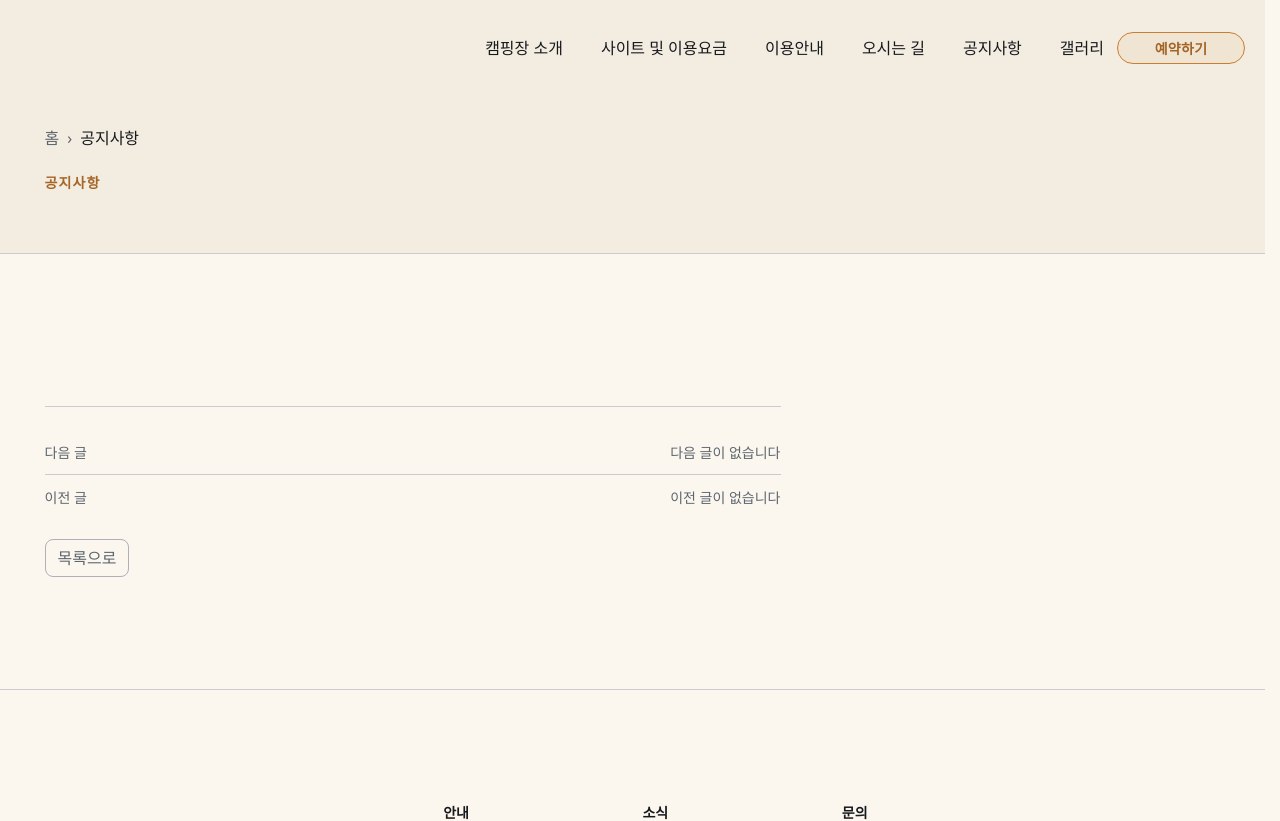
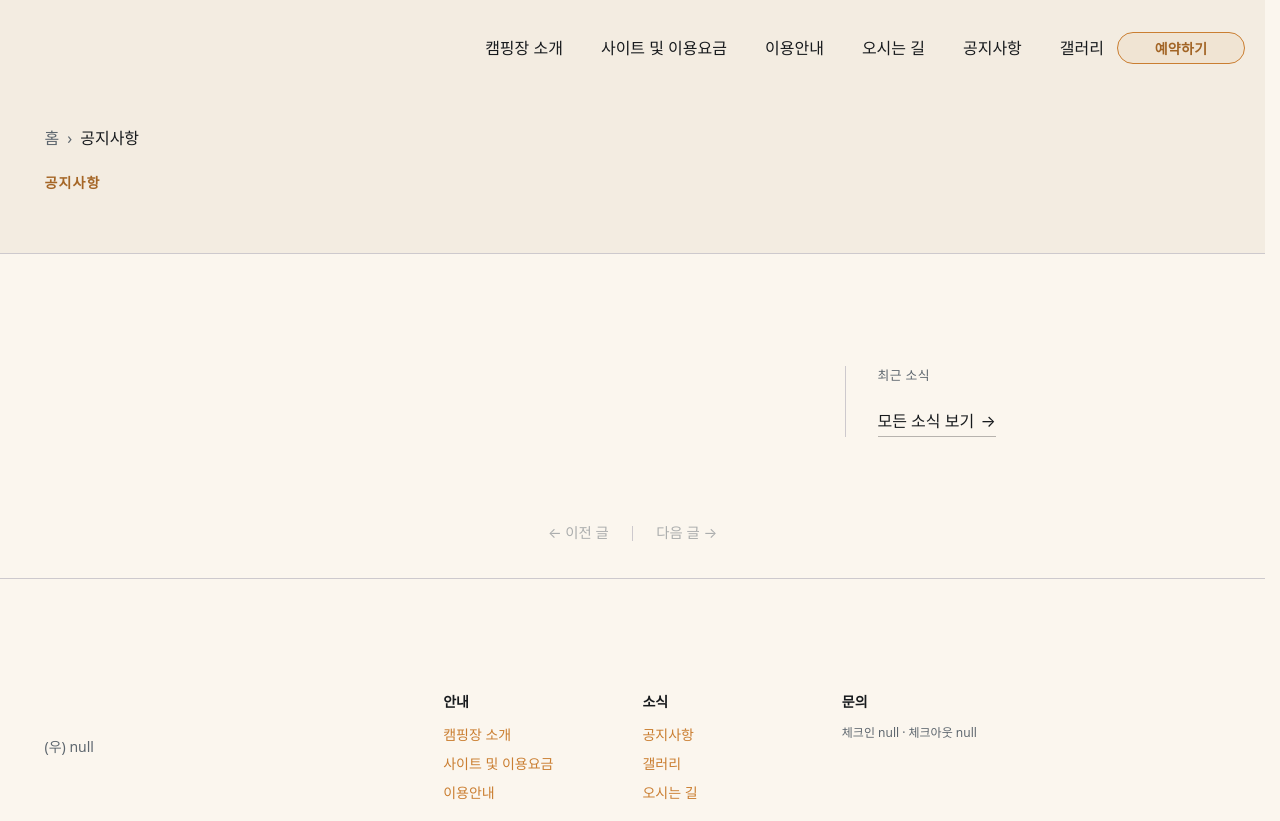
Before and after one commit to bellechanson/england-camping, a Spring app: template src/main/resources/templates/pages/notice-detail.html in a window 1280 px wide. Shown: the top 821 px of the page. Run offline with Thymeleaf, Linux system fonts and the light colour scheme; the template is opened without the code that fills it, so the values that code supplies are empty; some of the project's set-up classes (security, data sources, template engines, error pages and the like) are left out, and stand-ins take their place.

Commit message:
style: 공지 상세 페이지를 2단으로 (본문 + 최근 소식, 맨 아래 작은 이전/다음 글)
- 본문: 종이 카드 → 왼쪽 주황 세로선 (상자 없이)
- 오른쪽 최근 소식 3개 (지금 보는 글은 주황) + 모든 소식 보기 링크
- 이전/다음 글: 맨 아래 가운데 작은 글자 링크, 위치 고정 (없는 쪽은 흐리게 + 툴팁)
- NoticeController.detail에 recentNotices 추가

```diff
--- a/src/main/java/com/englandcamping/controller/NoticeController.java
+++ b/src/main/java/com/englandcamping/controller/NoticeController.java
@@ -34,12 +34,14 @@ public class NoticeController {
 		return "pages/notice-list";
 	}
 
-	/** 상세 + 이전/다음 글 (없는 번호면 404) */
+	/** 상세 + 이전/다음 글 + 오른쪽 최근 소식 3개 (없는 번호면 404) */
 	@GetMapping("/{id}")
 	public String detail(@PathVariable Long id, Model model) {
 		model.addAttribute("notice", noticeService.get(id));
 		model.addAttribute("prevNotice", noticeService.findPrevious(id));
 		model.addAttribute("nextNotice", noticeService.findNext(id));
+		// 오른쪽 "최근 소식" (메인과 같은 3개, 고정 공지 먼저)
+		model.addAttribute("recentNotices", noticeService.findRecent());
 		return "pages/notice-detail";
 	}
 }
--- a/src/main/resources/static/assets/css/england.css
+++ b/src/main/resources/static/assets/css/england.css
@@ -407,14 +407,13 @@ body {
 	flex: none;
 }
 
-/* 공지 본문: 입력한 줄바꿈을 그대로 보여 줌
-   본문 폭은 읽기 좋게 제한(왼쪽 정렬), 본문 아래 구분선 */
+/* 공지 본문: 왼쪽 주황 세로선 + 입력한 줄바꿈 그대로, 읽기 좋은 폭으로 제한 */
 .notice-content {
+	max-width: 46rem;
+	padding-left: 1.5rem;
+	border-left: 3px solid var(--brand);
 	white-space: pre-line;
-	line-height: 1.8;
-	max-width: 46rem;
-	padding-bottom: 2.5rem;
-	border-bottom: 1px solid var(--bs-border-color);
+	line-height: 1.9;
 }
 
 /* 메인 최근 공지 칸 (위쪽만 여백, 아래는 바로 소개 섹션) */
@@ -686,11 +685,143 @@ body:has(.site-banner) .sub-head {
 	color: var(--bs-fg-3);
 }
 
+/* ===== 공지 상세: 맨 아래 가운데 작은 이전 글 / 다음 글 =====
+   작은 글자 링크 두 개 + 가운데 짧은 세로선, 글이 없는 쪽은 흐린 안내 */
+/* 3칸: [왼쪽 글자] [세로선] [오른쪽 글자]
+      양쪽 칸 폭이 같아서(1fr) 세로선이 늘 정중앙 → 글자 길이가 달라도 위치가 안 흔들림 */
+.notice-pager {
+	display: grid;
+	grid-template-columns: 1fr auto 1fr;
+	align-items: center;
+	gap: 1.25rem;
+	font-size: 0.9rem;
+}
+
+/* 왼쪽(이전 글)은 세로선 쪽으로 붙이고, 오른쪽(다음 글)도 세로선 쪽으로 붙임 */
+.notice-pager> :first-child {
+	justify-self: end;
+}
+
+.notice-pager> :last-child {
+	justify-self: start;
+}
+
+.np-link {
+	padding: 0.35rem 0.2rem;
+	border-bottom: 1px solid transparent;
+	color: inherit;
+	text-decoration: none;
+	transition: color 0.2s ease, border-color 0.2s ease;
+}
+
+/* 마우스를 올리면 주황 + 밑줄 */
+a.np-link:hover,
+a.np-link:focus-visible {
+	border-bottom-color: currentColor;
+	color: color-mix(in oklch, var(--brand) 85%, #000);
+}
+
+/* 글이 없는 쪽: 같은 글자, 아주 흐리게 (누를 수 없음, 마우스를 올리면 툴팁 안내) */
+.np-link.is-empty {
+	color: var(--bs-fg-3);
+	cursor: default;
+	opacity: 0.5;
+}
+
+/* 가운데 짧은 세로선 */
+.np-sep {
+	width: 1px;
+	height: 0.9rem;
+	background: var(--bs-border-color);
+}
 
 
-.notice-nav {
-	max-width: 46rem;
+/* 공지 상세 칸: 아래 여백만 줄임 → 이전/다음 글이 아래 선에 살짝 붙음
+   (위 내용과는 충분히 띄움) */
+.notice-detail-section {
+	padding-bottom: 1.75rem;
 }
+
+.notice-detail-section .notice-pager {
+	margin-top: 5rem;
+}
+
+/* ===== 공지 상세: 오른쪽 최근 소식 =====
+   PC: 왼쪽 가는 세로선 / 폰·태블릿: 본문 아래, 위 가는 가로선 */
+.notice-recent {
+	display: flex;
+	flex-direction: column;
+	padding-left: 2rem;
+	border-left: 1px solid var(--bs-border-color);
+}
+
+.nr-heading {
+	margin-bottom: 0.5rem;
+	color: var(--bs-fg-3);
+	font-size: 0.8rem;
+	letter-spacing: 0.03em;
+}
+
+.nr-list {
+	margin: 0;
+	padding: 0;
+	list-style: none;
+}
+
+/* 한 줄 = 날짜 + 제목(한 줄, 넘치면 …) */
+.nr-item {
+	display: flex;
+	gap: 0.9rem;
+	min-width: 0;
+	padding: 0.75rem 0;
+	border-bottom: 1px solid var(--bs-border-color);
+	color: inherit;
+	text-decoration: none;
+}
+
+.nr-date {
+	flex: none;
+	color: var(--bs-fg-3);
+	font-size: 0.875rem;
+	font-variant-numeric: tabular-nums;
+}
+
+.nr-title {
+	overflow: hidden;
+	white-space: nowrap;
+	text-overflow: ellipsis;
+	transition: color 0.2s ease;
+}
+
+.nr-item:hover .nr-title,
+.nr-item:focus-visible .nr-title {
+	color: color-mix(in oklch, var(--brand) 85%, #000);
+	text-decoration: underline;
+	text-underline-offset: 3px;
+}
+
+/* 지금 보고 있는 글: 주황 */
+.nr-item.is-current .nr-date,
+.nr-item.is-current .nr-title {
+	color: color-mix(in oklch, var(--brand) 85%, #000);
+	font-weight: 600;
+}
+
+/* "모든 소식 보기 →": 칸 폭만큼 늘어나지 않게 */
+.notice-recent .arrow-link {
+	align-self: flex-start;
+}
+
+/* 폰·태블릿: 최근 소식이 본문 아래로 → 세로선 대신 위 가로선 */
+@media (max-width: 991.98px) {
+	.notice-recent {
+		padding-top: 1.5rem;
+		padding-left: 0;
+		border-top: 1px solid var(--bs-border-color);
+		border-left: 0;
+	}
+}
+
 
 /* ===== 띄어쓰기 없이 길게 입력한 글 줄바꿈 =====
    body의 word-break: keep-all 때문에 띄어쓰기 없는 긴 글(예: "테스트테스트…", 긴 주소)은
--- a/src/main/resources/templates/pages/notice-detail.html
+++ b/src/main/resources/templates/pages/notice-detail.html
@@ -14,32 +14,57 @@
 	</div>
 
 	<main id="main">
-		<section class="section">
+		<!-- notice-detail-section: 아래 여백을 줄여서 이전/다음 글이 아래 선에 살짝 붙게 -->
+		<section class="section notice-detail-section">
 			<div class="container">
 
-				<!-- 본문: 관리자가 입력한 줄바꿈 그대로 (CSS white-space: pre-line) -->
-				<article class="notice-content fs-lg fg-2" th:text="${notice.content}">공지 내용</article>
+				<!-- 2단: 왼쪽 본문 / 오른쪽 최근 소식 (폰에서는 최근 소식이 아래로), 이전/다음 글은 맨 아래 가운데 -->
+				<div class="row g-7">
 
-				<!-- 이전 글 / 다음 글 -->
-				<nav class="notice-nav mt-7" aria-label="이전 글, 다음 글">
-					<div class="spec-row">
-						<span class="fg-3 fs-sm">다음 글</span>
-						<a class="fs-sm" th:if="${nextNotice != null}" th:href="@{/notice/{id}(id=${nextNotice.id})}"
-							th:text="${nextNotice.title}">다음 글</a>
-						<span class="fs-sm fg-3" th:if="${nextNotice == null}">다음 글이 없습니다</span>
+					<div class="lg:col-8">
+						<!-- 본문: 주황 세로선, 관리자가 입력한 줄바꿈 그대로 (CSS white-space: pre-line) -->
+						<article class="notice-content fs-lg fg-2" th:text="${notice.content}">공지 내용</article>
 					</div>
-					<div class="spec-row">
-						<span class="fg-3 fs-sm">이전 글</span>
-						<a class="fs-sm" th:if="${prevNotice != null}" th:href="@{/notice/{id}(id=${prevNotice.id})}"
-							th:text="${prevNotice.title}">이전 글</a>
-						<span class="fs-sm fg-3" th:if="${prevNotice == null}">이전 글이 없습니다</span>
-					</div>
-				</nav>
 
-				<div class="mt-6">
-					<a class="btn-outline theme-secondary" th:href="@{/notice}">목록으로</a>
+					<!-- 오른쪽: 최근 소식 3개 (지금 보는 글은 주황) + 모든 소식 보기 -->
+					<aside class="lg:col-4">
+						<div class="notice-recent">
+							<p class="nr-heading">최근 소식</p>
+							<ul class="nr-list">
+								<li th:each="r : ${recentNotices}">
+									<a class="nr-item" th:classappend="${r.id == notice.id} ? 'is-current'"
+										th:attr="aria-current=${r.id == notice.id} ? 'page' : null"
+										th:href="@{/notice/{id}(id=${r.id})}">
+										<span class="nr-date"
+											th:text="${#temporals.format(r.createdAt, 'MM.dd')}">11.24</span>
+										<span class="nr-title" th:text="${r.title}">제목</span>
+									</a>
+								</li>
+							</ul>
+							<a class="arrow-link mt-5" th:href="@{/notice}">모든 소식 보기<span class="arrow"
+									aria-hidden="true">→</span></a>
+						</div>
+					</aside>
+
 				</div>
 
+				<!-- 이전 글 / 다음 글: 맨 아래 가운데 작게
+				     글이 없는 쪽은 같은 자리에 흐린 안내, 마우스를 올리면 그 글 제목이 툴팁으로 -->
+				<nav class="notice-pager" aria-label="이전 글, 다음 글">
+					<a class="np-link" th:if="${prevNotice != null}" th:href="@{/notice/{id}(id=${prevNotice.id})}"
+						th:title="${prevNotice.title}">← 이전 글</a>
+					<!-- 이전 글이 없을 때: 글자는 그대로(위치 고정), 흐리게 + 툴팁 안내 -->
+					<span class="np-link is-empty" th:if="${prevNotice == null}" title="첫 게시물입니다" aria-disabled="true">←
+						이전 글</span>
+
+					<span class="np-sep" aria-hidden="true"></span>
+
+					<a class="np-link" th:if="${nextNotice != null}" th:href="@{/notice/{id}(id=${nextNotice.id})}"
+						th:title="${nextNotice.title}">다음 글 →</a>
+					<!-- 다음 글이 없을 때: 글자는 그대로(위치 고정), 흐리게 + 툴팁 안내 -->
+					<span class="np-link is-empty" th:if="${nextNotice == null}" title="마지막 게시물입니다"
+						aria-disabled="true">다음 글 →</span>
+				</nav>
 			</div>
 		</section>
 	</main>
```
